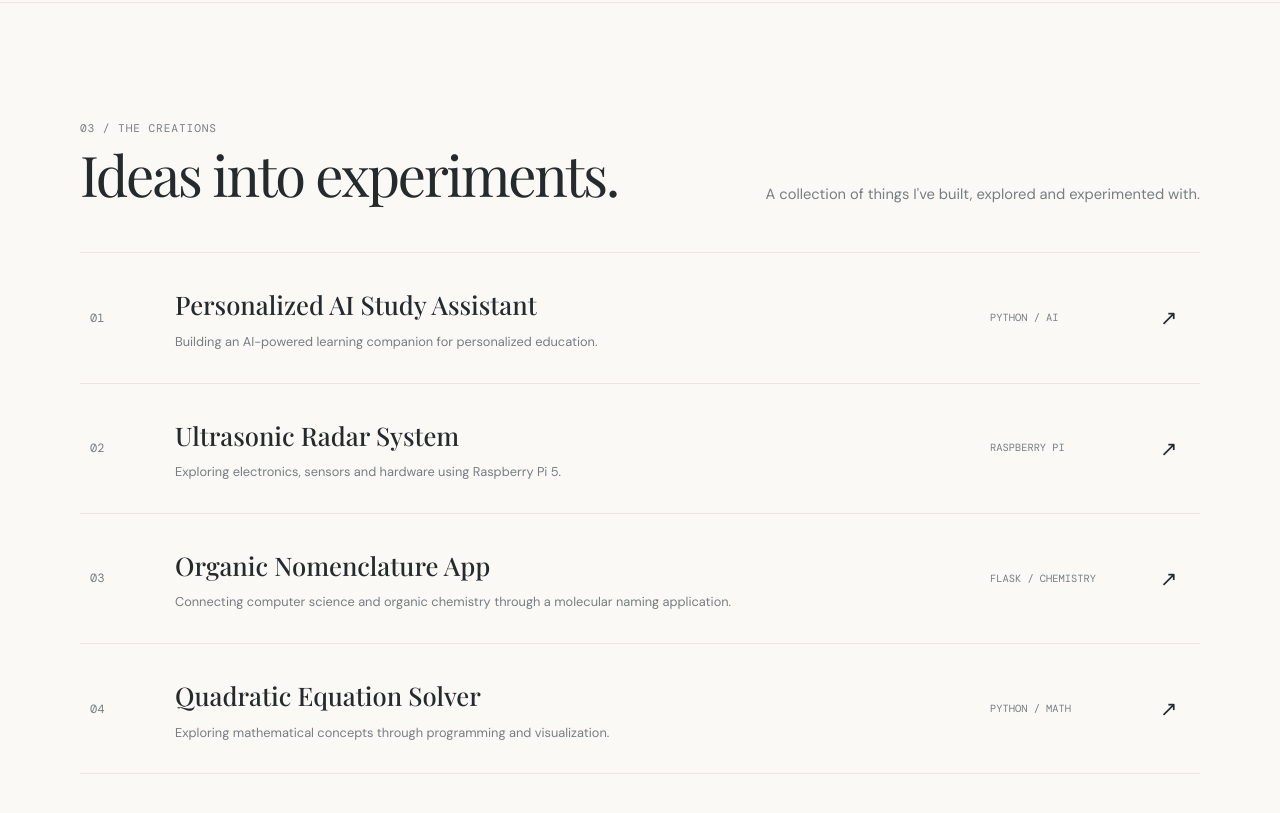
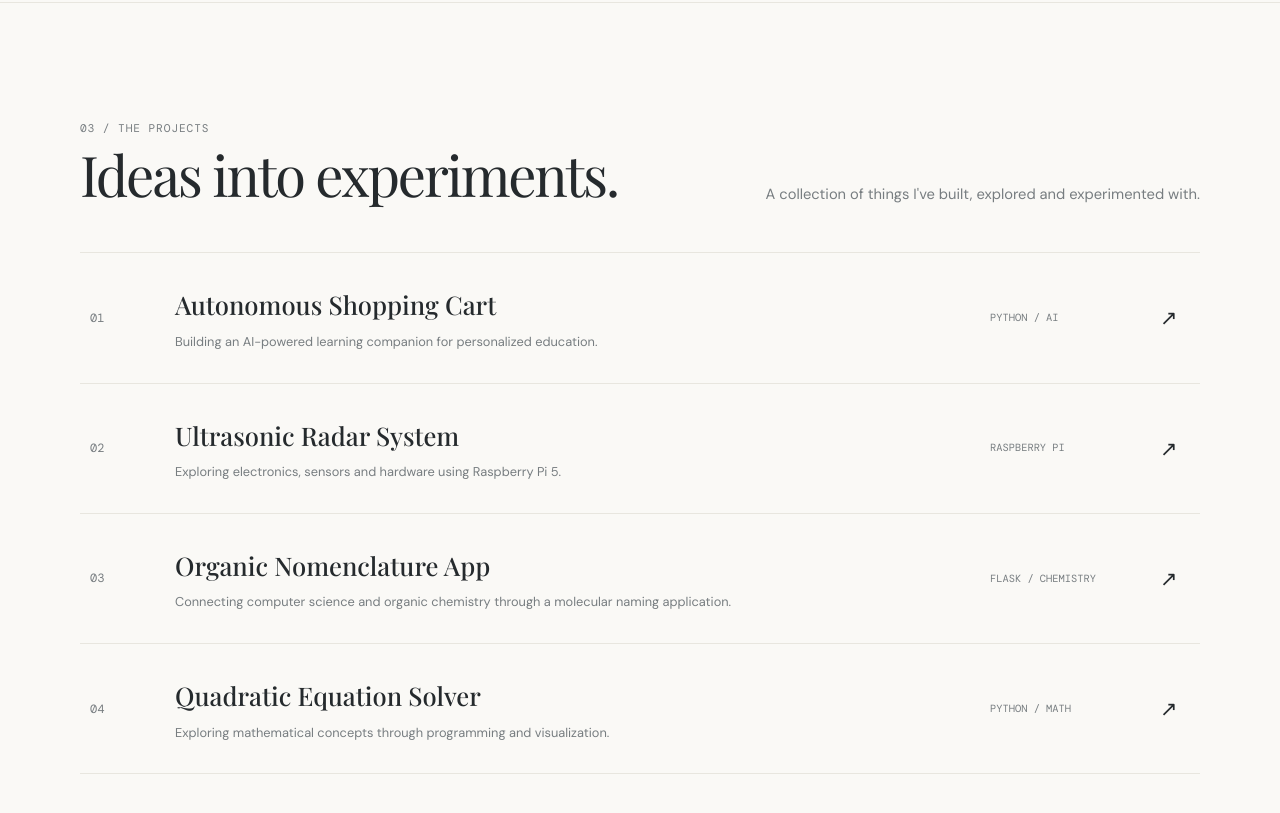
Before and after one commit to tahalaxmidharr/tahalaxmidhar, a plain HTML site: page index.html in a window 1280 px wide. Shown: the part 2940-3753 px from the top of the page. Drawn offline with nearby package versions, Linux system fonts and the light colour scheme.

Commit message:
editting the projects section

```diff
--- a/index.html
+++ b/index.html
@@ -1087,7 +1087,7 @@
                 <div class="section-heading">
 
                     <div>
-                        <span class="mono">03 / THE CREATIONS</span>
+                        <span class="mono">03 / THE PROJECTS</span>
                         <h2>Ideas into experiments.</h2>
                     </div>
 
@@ -1107,7 +1107,7 @@
                         <span class="project-number">01</span>
 
                         <div>
-                            <h3>Personalized AI Study Assistant</h3>
+                            <h3>Autonomous Shopping Cart</h3>
 
                             <p>
                                 Building an AI-powered learning
@@ -1125,7 +1125,7 @@
 
 
 
-                    <a href="#" class="project reveal">
+                    <a href="https://github.com/tahalaxmidharr/Autonomous-Shopping-Cart-WRO-Project" class="project reveal">
 
                         <span class="project-number">02</span>
 
```
